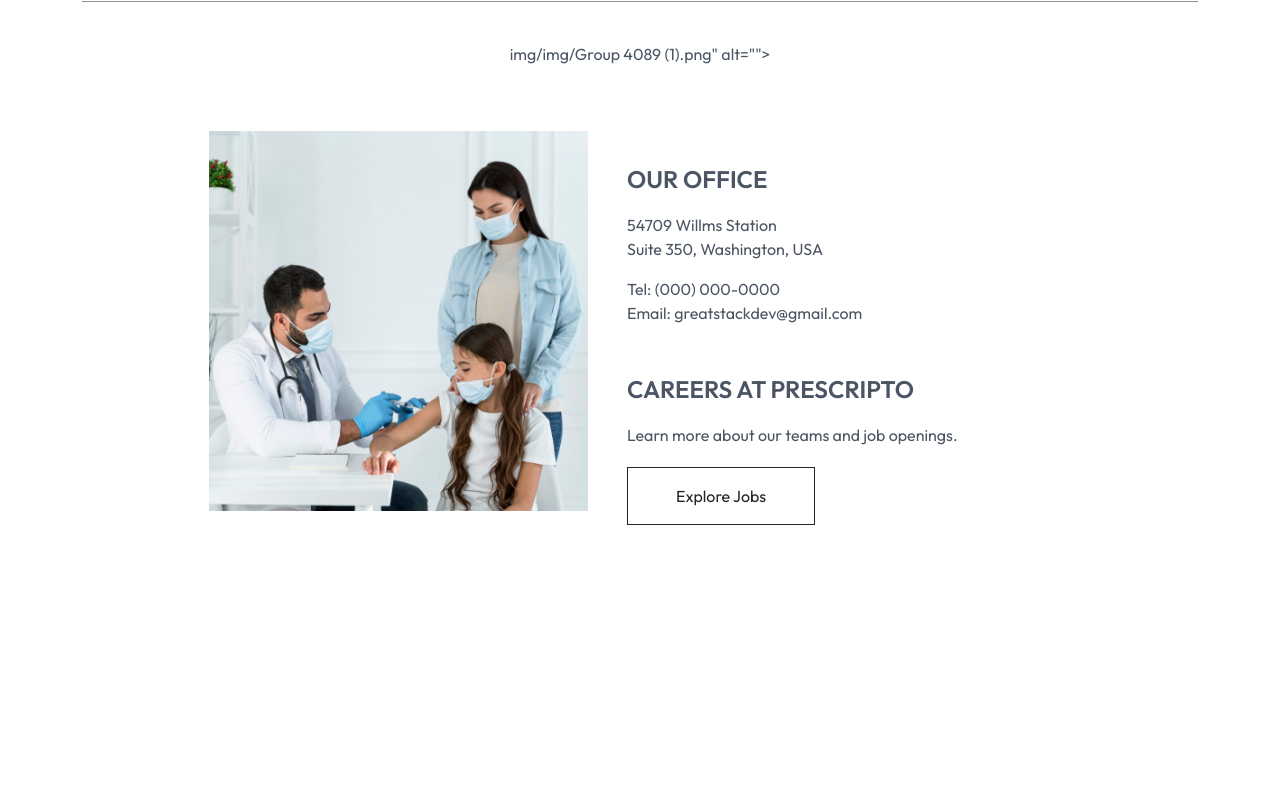
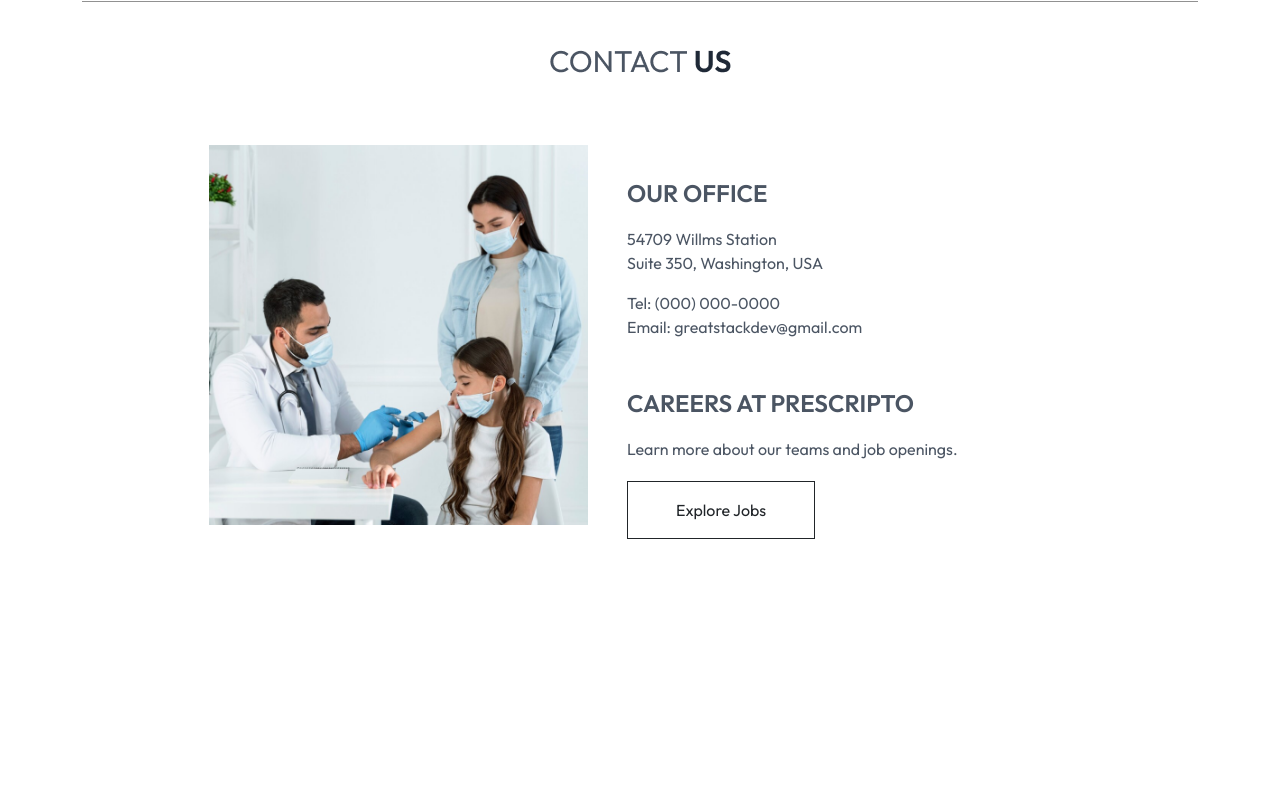
Before and after one commit to yasir-malik702/Doctor-site, a plain HTML site: page contact.html in a window 1280 px wide. Shown: the part 76-866 px from the top of the page. Drawn offline with nearby package versions, Linux system fonts and the light colour scheme.

Commit message:
contact page change

```diff
--- a/contact.html
+++ b/contact.html
@@ -54,7 +54,7 @@
         <section style="margin-bottom: 400px;">
             <div class="about-hero">
                 <div class="contact-head">
-                    img/img/Group 4089 (1).png" alt="">
+                    <img src="img/Group 4089 (1).png" alt="">
 
                 </div>
 
```
